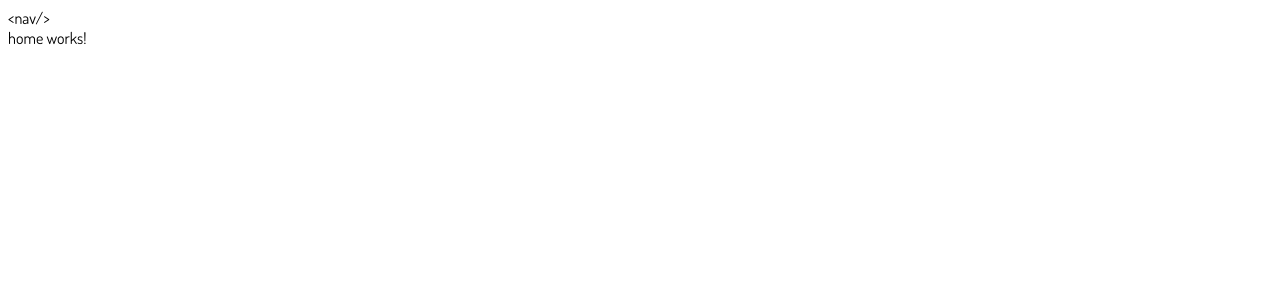
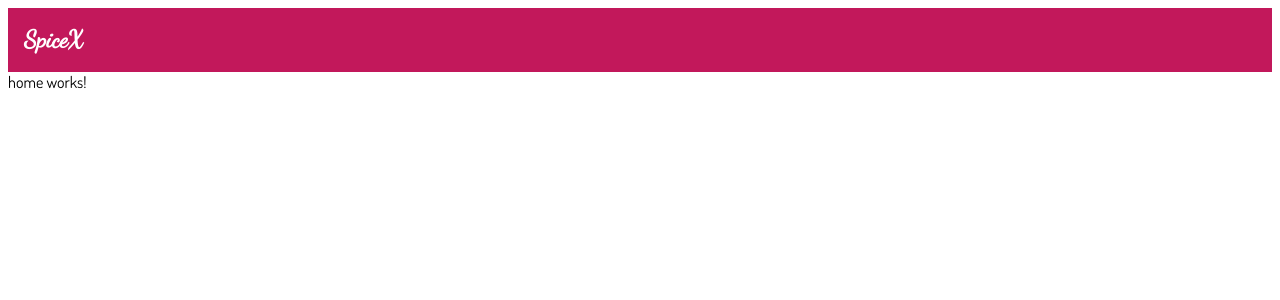
Before and after one commit to squall-io/spicex, an Angular app: page / in a window 1280 px wide. Shown: the top 300 px of the page. Built offline with nearby package versions, Linux system fonts and the light colour scheme.

Commit message:
[SPICEX-2] feat: add a simple navbar

```diff
--- a/src/app/app.component.html
+++ b/src/app/app.component.html
@@ -1,3 +1,2 @@
-&lt;nav/&gt;
-
+<app-nav-bar></app-nav-bar>
 <router-outlet></router-outlet>
--- a/src/app/app.component.ts
+++ b/src/app/app.component.ts
@@ -2,8 +2,7 @@ import { Component } from '@angular/core';
 
 @Component({
   selector: 'app-root',
-  templateUrl: './app.component.html',
-  styleUrls: ['./app.component.sass']
+  templateUrl: './app.component.html'
 })
 export class AppComponent {
 }
--- a/src/app/home/home.component.ts
+++ b/src/app/home/home.component.ts
@@ -1,15 +1,7 @@
-import { Component, OnInit } from '@angular/core';
+import { Component } from '@angular/core';
 
 @Component({
   selector: 'app-home',
   templateUrl: './home.component.html',
-  styleUrls: ['./home.component.sass']
 })
-export class HomeComponent implements OnInit {
-
-  constructor() { }
-
-  ngOnInit(): void {
-  }
-
-}
+export class HomeComponent {}
--- /dev/null
+++ b/src/app/nav-bar/nav-bar.component.html
@@ -0,0 +1,7 @@
+<mat-toolbar color="primary">
+  <mat-toolbar-row>
+    <a routerLink="/" class="ff:fantasy">
+      SpiceX
+    </a>
+  </mat-toolbar-row>
+</mat-toolbar>
```
Also changed, not shown: src/app/app.module.ts (+8 -3 lines), src/app/nav-bar/nav-bar.component.ts (added, +7 -0 lines), src/app/nav-bar/nav-bar.module.ts (added, +20 -0 lines), src/app/app.component.sass (deleted), src/app/home/home.component.sass (deleted).
